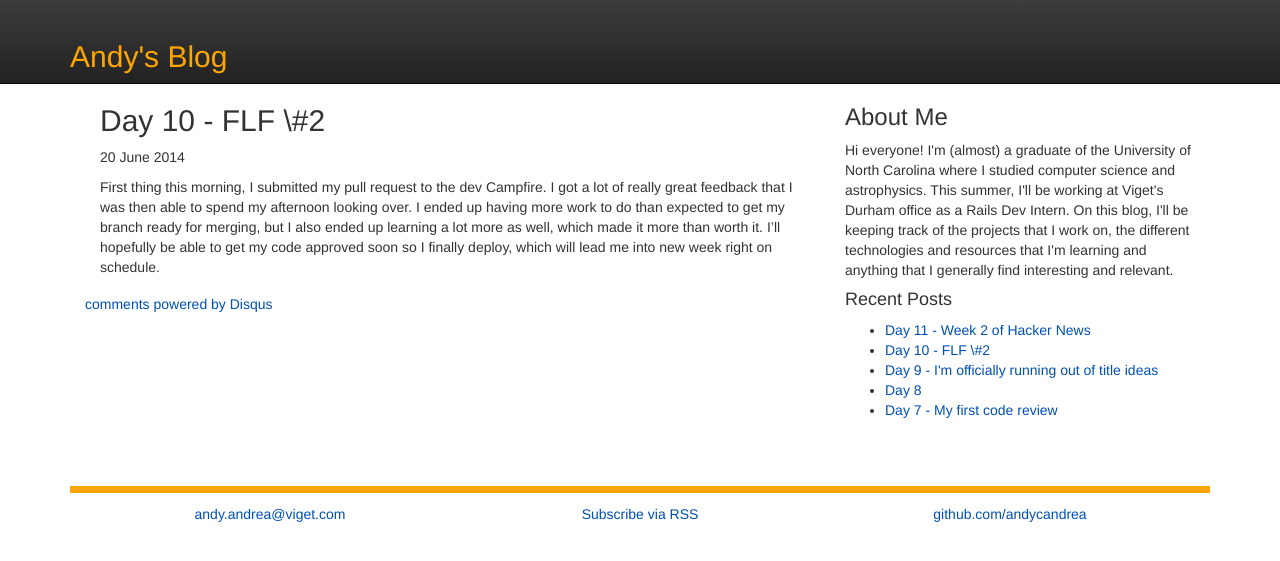
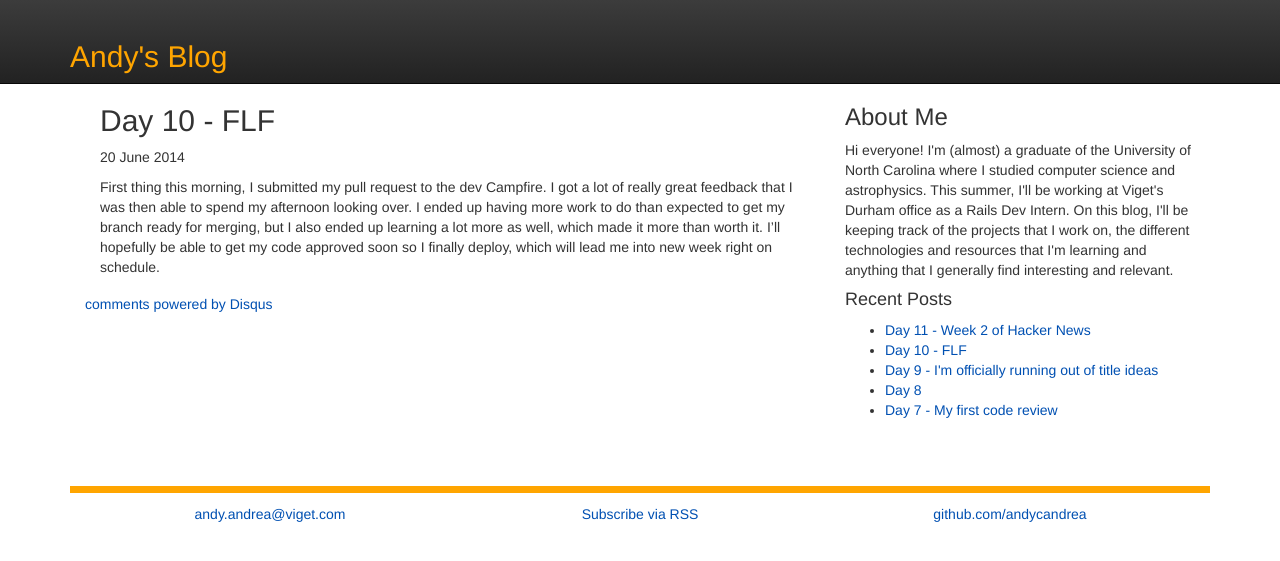
Before and after one commit to andycandrea/andycandrea.github.io, a Jekyll site: the page built from _posts/2014-06-20-day-10.md, in a window 1280 px wide. Shown: the top 561 px of the page. Built offline with Jekyll 4.4.1, drawn with Linux system fonts in a browser that asks for light colours; comment, search, counter and statistics services are not loaded.

Commit message:
Fixed yesterdays title

```diff
--- a/_posts/2014-06-20-day-10.md
+++ b/_posts/2014-06-20-day-10.md
@@ -1,5 +1,5 @@
 ---
-title: Day 10 - FLF \#2
+title: Day 10 - FLF #2
 description: Had my second FLF and did a bunch of refactoring.
 comments: true
 layout: post
```
